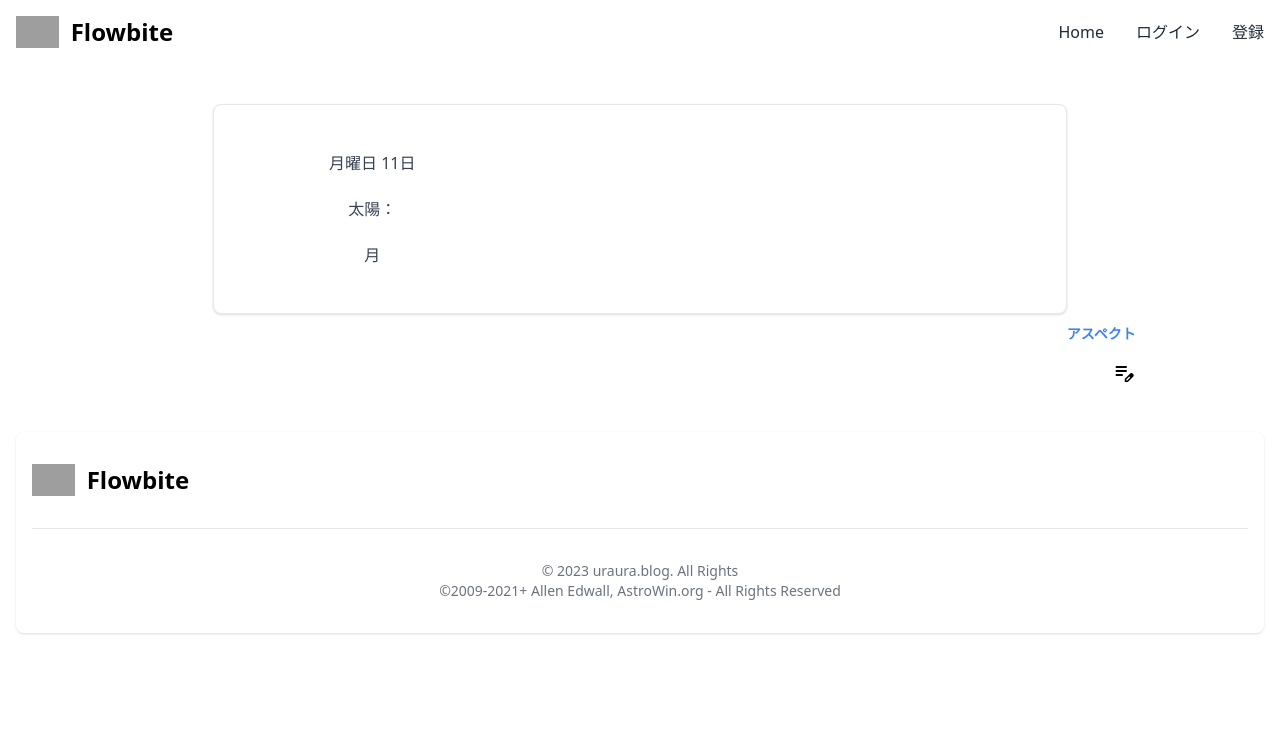
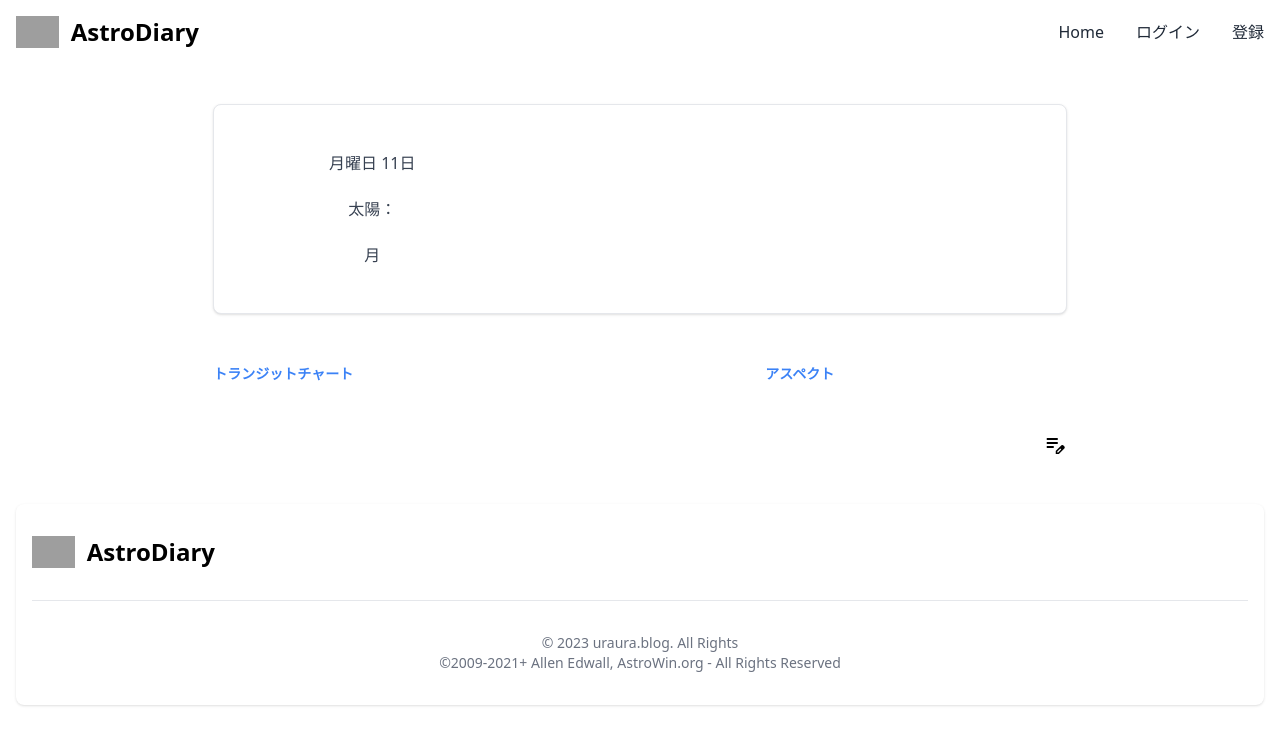
Before and after one commit to tekeshitime/Astrology-Diary, a PHP site: page /src/post_view.php in a window 1280 px wide. Shown: the top 745 px of the page. Run offline with PHP 8.4, Linux system fonts and the light colour scheme; data that the repository does not hold is empty; some libraries are stand-ins or nearby versions; grey boxes are pictures that could not be loaded.

Commit message:
fix アスペクトの表示バグを修正

```diff
--- a/dist/output.css
+++ b/dist/output.css
@@ -640,6 +640,10 @@ a {
   margin-top: 1rem;
 }
 
+.ml-10 {
+  margin-left: 2.5rem;
+}
+
 .block {
   display: block;
 }
@@ -726,6 +730,22 @@ a {
 
 .w-full {
   width: 100%;
+}
+
+.w-20 {
+  width: 5rem;
+}
+
+.w-40 {
+  width: 10rem;
+}
+
+.w-2\/4 {
+  width: 50%;
+}
+
+.w-3\/5 {
+  width: 60%;
 }
 
 .max-w-screen-md {
--- a/src/add_posts_aspects.php
+++ b/src/add_posts_aspects.php
@@ -23,7 +23,7 @@ if (isset($_POST['post'])) {
             include './synastry/synastry_generator.php';
             $stmt->execute([$_SESSION['id'], $_POST['mood'], $_POST['content'], $_POST['date'], $wheel_img_src, $grid_img_src, $day_sun, $day_moon, json_encode($parts_aspects)]);
             unset($_POST['date']);
-            header("Location: diary.php");
+            header("Location: diary");
         } else {
             $message = "<p class='text-red-600 font-bold'>以下日付の日記はすでに存在しています。</p>";
         }
@@ -41,7 +41,6 @@ if (isset($_POST['post'])) {
     <p class="text-sm text-gray-800 dark:text-white">希望の日付に変更できます。</p>
     <?php
     echo $message;
-
     ?>
     <div class="text-5xl font-bold text-gray-400">
         <input type="date" name="date" id="selectdate" value="<?php echo date('Y-m-d'); ?>" class='text-gray-800 dark:text-white'>
--- a/src/layout/footer.php
+++ b/src/layout/footer.php
@@ -5,7 +5,7 @@
     <div class="sm:flex sm:items-center sm:justify-between">
       <a href="https://flowbite.com/" class="flex items-center mb-4 sm:mb-0 space-x-3 rtl:space-x-reverse">
         <img src="https://flowbite.com/docs/images/logo.svg" class="h-8" alt="Flowbite Logo" />
-        <span class="self-center text-2xl font-semibold whitespace-nowrap dark:text-white">Flowbite</span>
+        <span class="self-center text-2xl font-semibold whitespace-nowrap dark:text-white">AstroDiary</span>
       </a>
       <ul class="flex flex-wrap items-center mb-6 text-sm font-medium text-gray-500 sm:mb-0 dark:text-gray-400">
       </ul>
--- a/src/layout/header.php
+++ b/src/layout/header.php
@@ -16,8 +16,8 @@
     <nav class="bg-white border-gray-200 dark:bg-gray-800 dark:border-gray-700">
       <div class="max-w-screen-xl flex flex-wrap items-center justify-between mx-auto p-4">
         <a href="../src/diary" class="flex items-center space-x-3 rtl:space-x-reverse">
-          <img src="https://flowbite.com/docs/images/logo.svg" class="h-8" alt="Flowbite Logo" />
-          <span class="self-center text-2xl font-semibold whitespace-nowrap dark:text-white">Flowbite</span>
+          <img src="https://flowbite.com/docs/images/logo.svg" class="h-8" alt="AstroDiary Logo" />
+          <span class="self-center text-2xl font-semibold whitespace-nowrap dark:text-white">AstroDiary</span>
         </a>
         <button data-collapse-toggle="navbar-dropdown" type="button" class="inline-flex items-center p-2 w-10 h-10 justify-center text-sm text-gray-500 rounded-lg md:hidden hover:bg-gray-100 focus:outline-none focus:ring-2 focus:ring-gray-200 dark:text-gray-400 dark:hover:bg-gray-700 dark:focus:ring-gray-600" aria-controls="navbar-dropdown" aria-expanded="false">
           <span class="sr-only">Open main menu</span>
--- a/src/master_wheel/index.php
+++ b/src/master_wheel/index.php
@@ -217,7 +217,4 @@ $ser_hpos = serialize($house_pos1);
 
 echo "<center>";
 echo "<img border='0' src='master_wheel/natal_wheel.php?rx1=$rx1&p1=$ser_L1&hc1=$ser_hc1&hpos=$ser_hpos&ubt1=$ubt'>";
-
-echo "<br>";
-include('footer.html');
 echo "</center>";
--- a/src/post_edit.php
+++ b/src/post_edit.php
@@ -52,7 +52,7 @@ if (!empty($_GET['id'])) {
 
 <form class="max-w-screen-md mx-auto p-4 md:p-8" method="post">
   <div class="text-5xl font-bold text-gray-400">
-    <input readonly type="date" name="date" id="selectdate" value="<?php echo $message_data['date']; ?>" class='text-gray-800 dark:text-white'>
+    <input readonly type="date" name="date" id="selectdate" value="<?php echo htmlspecialchars($message_data['date']); ?>" class='text-gray-800 dark:text-white'>
   </div>
 
 
--- a/src/post_form.php
+++ b/src/post_form.php
@@ -96,7 +96,7 @@ if (isset($_POST['post'])) {
 
 <form class="max-w-screen-md mx-auto p-4 md:p-8" method="post">
   <p class="text-sm text-gray-800 dark:text-white">希望の日付に変更できます。</p>
-  <?php echo $message; ?>
+  <?php echo $message ?>
   <div class="text-5xl font-bold text-gray-400">
     <input type="date" name="date" id="selectdate" value="<?php echo date('Y-m-d'); ?>" class='text-gray-800 dark:text-white'>
   </div>
--- a/src/post_view.php
+++ b/src/post_view.php
@@ -65,7 +65,7 @@ $cards = $stmt->fetchAll(PDO::FETCH_ASSOC);
       <!-- <div class="add_activity"></div> -->
       <p class="text-ellipsis">
         <!-- 日記本文 max-3行-->
-        <?php echo $record['content']; ?>
+        <?php echo htmlspecialchars($record['content']); ?>
       </p>
 
       <!--
@@ -82,25 +82,21 @@ $cards = $stmt->fetchAll(PDO::FETCH_ASSOC);
   </div>
 </div>
 
-<div class="flex items-start">
-  <div class="w-5/6">
-    <div class="mt-4 "><?php echo $record['wheel_img_src'] ?></div>
-    <div class="mt-4"><?php echo $record['grid_img_src'] ?></div>
+<div class="mx-auto w-2/3 mt-10">
+  <div class="flex items-start ">
+    <div class="w-3/5">
+      <p class="block my-2 text-sm leading-6 font-semibold text-blue-500 dark:text-sky-400">
+        トランジットチャート</p>
+      <?php echo $record['wheel_img_src'] ?>
     </div>
-  <div class="table">
-    <span class="block my-2 text-sm leading-6 font-semibold text-blue-500 dark:text-sky-400">
-      アスペクト</span>
-    <div class="relative">
+    <div class="table ml-10">
+      <p class="block my-2 text-sm leading-6 font-semibold text-blue-500 dark:text-sky-400">
+        アスペクト</p>
       <table class="w-auto text-sm text-left rtl:text-right text-gray-500 dark:text-gray-400">
         <tbody>
-
           <?php
           // PHPのリストに変換
           $phpList[] = json_decode($record['aspect_desc'], true);
-
-          // リストの中身を出力して確認
-          // print_r($phpList[0]);
-          // echo $phpList[0][2];
 
           if (is_array($phpList)) {
             for ($i = 0; $i < count($phpList[0]); $i++) {
@@ -114,11 +110,11 @@ $cards = $stmt->fetchAll(PDO::FETCH_ASSOC);
             // print_r($items);
             echo '<tr class="odd:bg-white odd:dark:bg-gray-900 even:bg-gray-50 even:dark:bg-gray-800  dark:border-gray-700"><th scope="row" class="px-6 py-4 font-medium text-gray-900 whitespace-nowrap dark:text-white">';
             echo $items[0];
-            echo '</th><td class="px-6 py-4 aspect">';
+            echo '</th><td class="px-4 py-2 aspect">';
             echo $items[1];
-            echo '</td><td class="px-6 py-4">';
+            echo '</td><td class="px-4 py-2">';
             echo $items[2];
-            echo '</td><td class="px-6 py-4">';
+            echo '</td><td class="px-4 py-2">';
             echo $items[3];
             echo '</td></tr>';
           }
@@ -127,13 +123,17 @@ $cards = $stmt->fetchAll(PDO::FETCH_ASSOC);
         </tbody>
       </table>
     </div>
+  </div>
+
+  <div class="mt-10"><?php echo $record['grid_img_src'] ?></div>
+
   <!-- 編集リンク -->
   <p class="text-right mt-2">
     <span class="material-symbols-outlined">
       <a href="edit_form">edit_note</a>
     </span>
   </p>
-  </div>
+
 </div>
 
 <?php include './layout/footer.php'; ?>
--- a/src/synastry/synastry_generator.php
+++ b/src/synastry/synastry_generator.php
@@ -789,10 +789,10 @@ if ($no_interps == False) {
 
 
 //アスペクト表に表示する天体と許容角度を調整する
-for ($i = 0; $i <= SE_VENUS; $i++) {
+for ($i = 0; $i <= SE_MARS; $i++) {
   for ($j = SE_JUPITER; $j <= SE_PLUTO; $j++) {
     $q = 0;
-    $da = Abs($longitude1[$i] - $longitude2[$j]);
+    $da = Abs($longitude2[$i] - $longitude1[$j]);
 
     if ($da > 180) {
       $da = 360 - $da;
```
Also changed, not shown: src/diary.php (+13 -21 lines), src/login.php (+1 -6 lines), src/transit.php (+9 -8 lines), 4 other files. Lines whose indentation alone changed are shown as unchanged.
